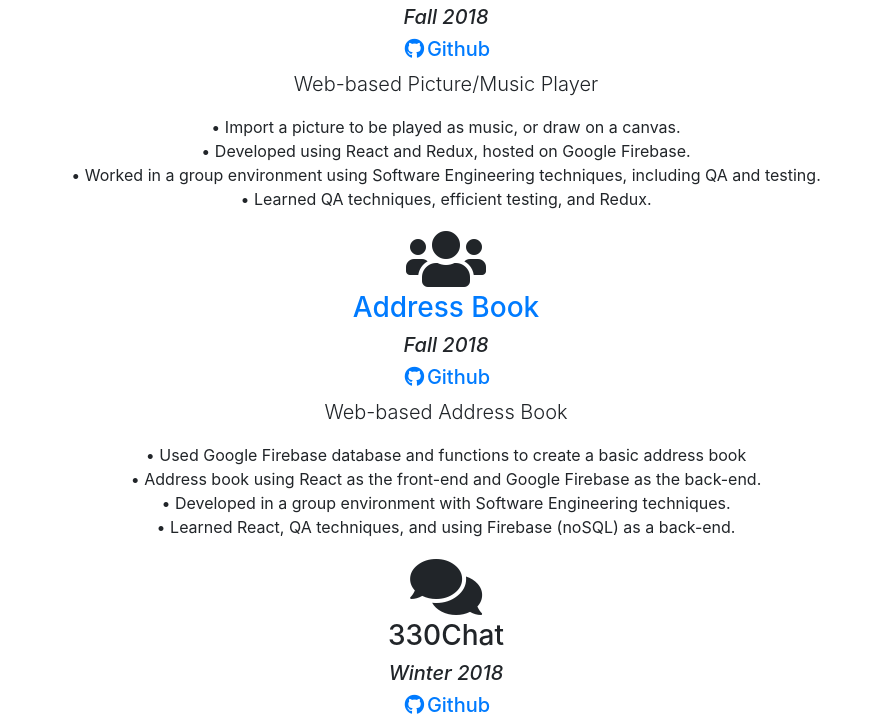
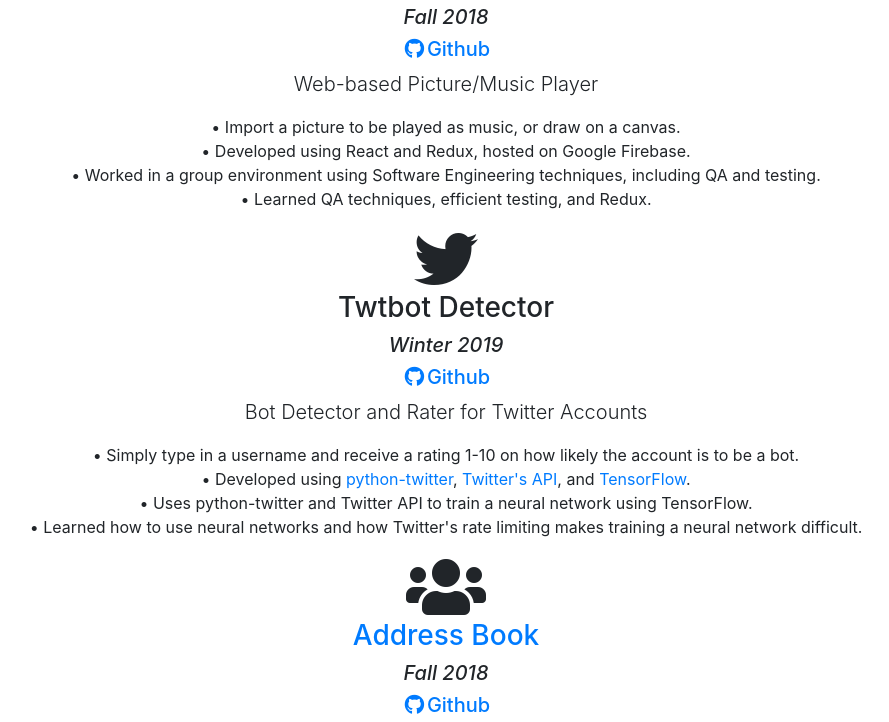
Before and after one commit to jvanvurenj/jvanvurenj.github.io, a plain HTML site: page index.html in a window 1280 px wide. Shown: the part 513-1235 px from the top of the page, without its empty margins (194-1083 px from the left). Drawn offline with nearby package versions, Linux system fonts and the light colour scheme.

Commit message:
added twtbot

```diff
--- a/index.html
+++ b/index.html
@@ -68,6 +68,26 @@
                     </li>
                     <li>
                         • Learned QA techniques, efficient testing, and Redux.
+                    </li>
+                </ul>
+
+                <i class="fab fa-twitter fa-4x icons"></i>
+                <h3>Twtbot Detector</h3>
+                <h5><i>Winter 2019</i></h5>
+                <h5><a href="https://github.com/jvanvurenj/Twtbot"><i class="fab fa-github fa-fw"></i>Github</a></h5>
+                <p class="lead">Bot Detector and Rater for Twitter Accounts</p>
+                <ul class="list-unstyled">
+                    <li>
+                        • Simply type in a username and receive a rating 1-10 on how likely the account is to be a bot.
+                    </li>
+                    <li>
+                        • Developed using <a href="https://github.com/bear/python-twitter">python-twitter</a>, <a href="https://developer.twitter.com/">Twitter's API</a>, and  <a href="https://www.tensorflow.org/">TensorFlow</a>.
+                    </li>
+                    <li>
+                        • Uses python-twitter and Twitter API to train a neural network using TensorFlow.
+                    </li>
+                    <li>
+                        • Learned how to use neural networks and how Twitter's rate limiting makes training a neural network difficult.
                     </li>
                 </ul>
 
```
